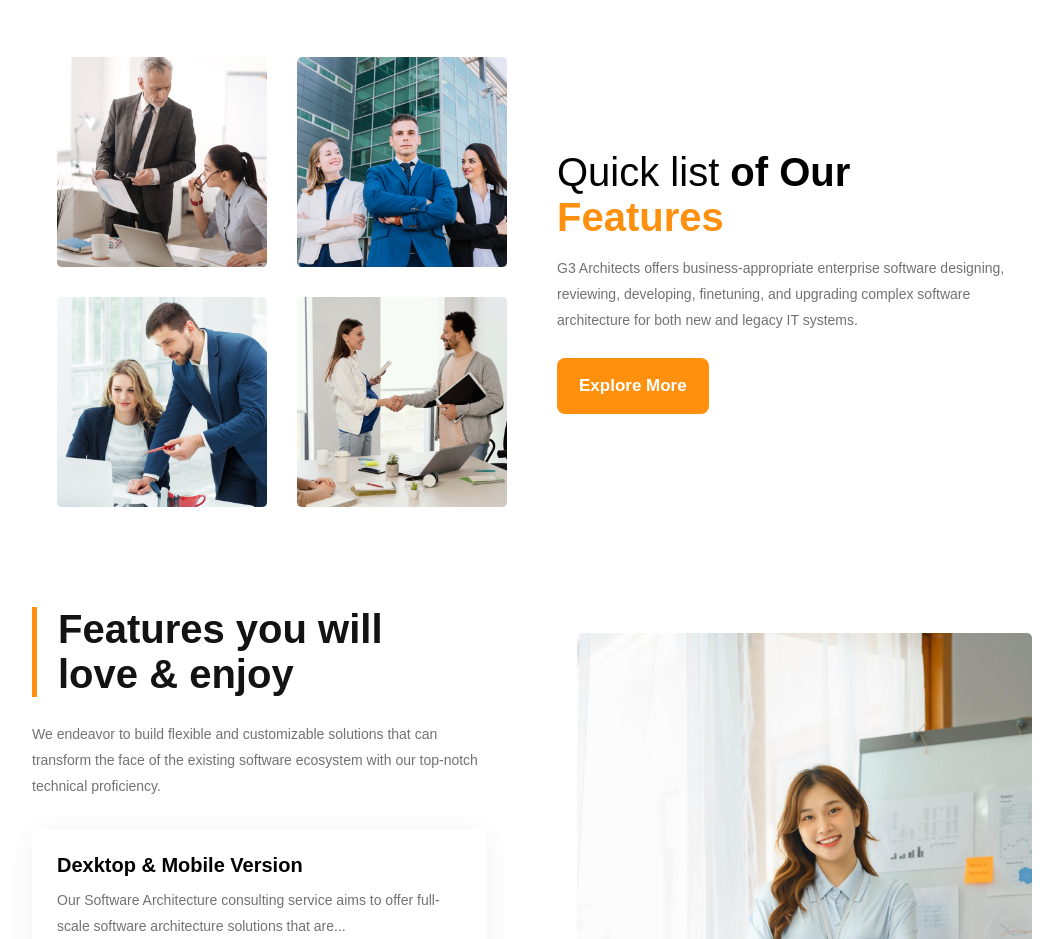
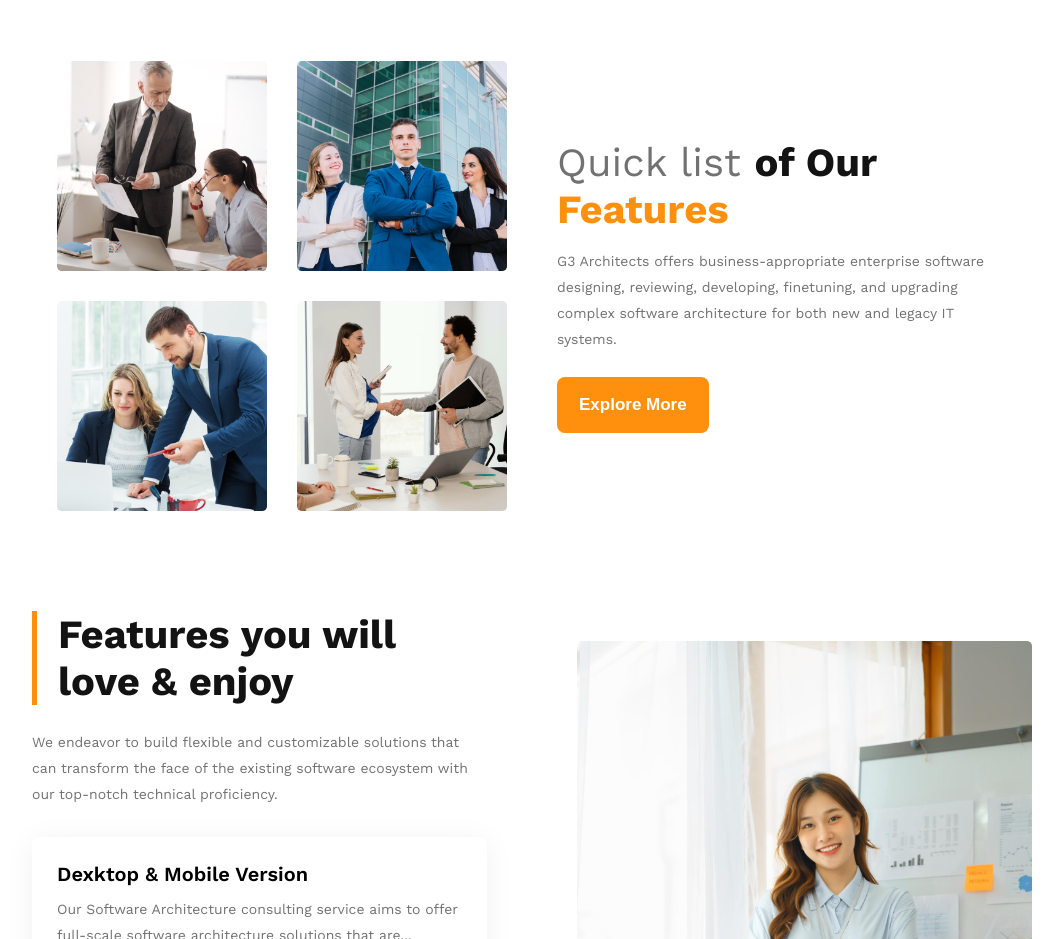
Before and after one commit to prodipdev/assignment-two, a plain HTML site: page index.html in a window 1280 px wide. Shown: the part 1020-1959 px from the top of the page, without its empty margins (108-1171 px from the left). Drawn offline with nearby package versions, Linux system fonts and the light colour scheme.

Commit message:
Changes font family path and more.

```diff
--- a/index.html
+++ b/index.html
@@ -4,6 +4,9 @@
     <meta charset="UTF-8">
     <meta http-equiv="X-UA-Compatible" content="IE=edge">
     <meta name="viewport" content="width=device-width, initial-scale=1.0">
+    <link rel="preconnect" href="https://fonts.googleapis.com">
+    <link rel="preconnect" href="https://fonts.gstatic.com" crossorigin>
+    <link href="https://fonts.googleapis.com/css2?family=Poppins:wght@400;500;600&family=Work+Sans:wght@400;500;600;700&display=swap" rel="stylesheet">
     <link rel="stylesheet" href="styles/style.css">
     <title>G3 Architects</title>
     <link rel="icon" type="image/x-icon" href="images/icons/favicon.ico">
@@ -44,7 +47,7 @@
                 <img src="images/team4.png" alt="team four">
             </div>
             <div class="quick-feature-info">
-                <p class="title">Quick list <b>of Our</b> <br> <span class="orange"><b>Features</b></span></p>
+                <p class="title"><span class="gray">Quick list</span> <b>of Our</b> <br> <span class="orange"><b>Features</b></span></p>
                 <p class="primary-text">G3 Architects offers business-appropriate enterprise software designing, reviewing, developing, finetuning, and upgrading complex software architecture for both new and legacy IT systems.</p>
                 <button class="primary-btn">Explore More</button>
             </div>
--- a/styles/style.css
+++ b/styles/style.css
@@ -3,7 +3,6 @@
     padding: 0;
     box-sizing: border-box;
 }
-@import url('https://fonts.googleapis.com/css2?family=Poppins:wght@400;500;600&family=Work+Sans:wght@400;500;600;700&display=swap');
 body {
     max-width: 1200px;
     margin: 0 auto;
@@ -106,6 +105,10 @@ main {
 .quick-feature-info .title{
     font-size: 40px;
     margin-bottom: 15px;
+    color: #131313;
+}
+.gray {
+    color: #727272;
 }
 .orange {
     color: #FF900E;
```
